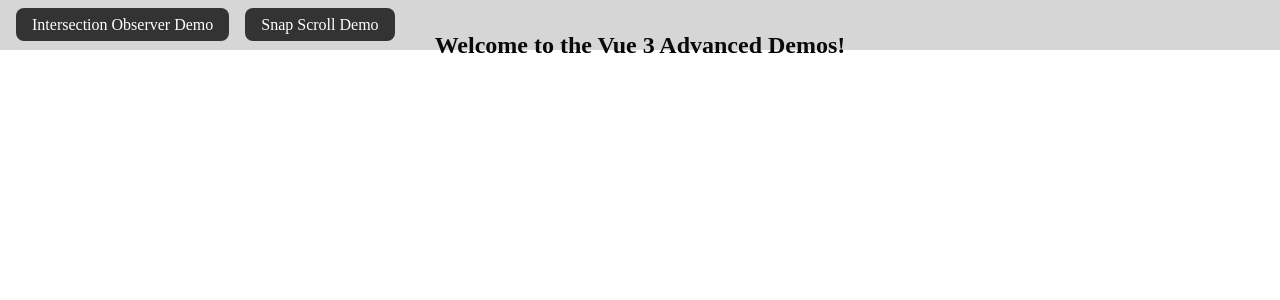
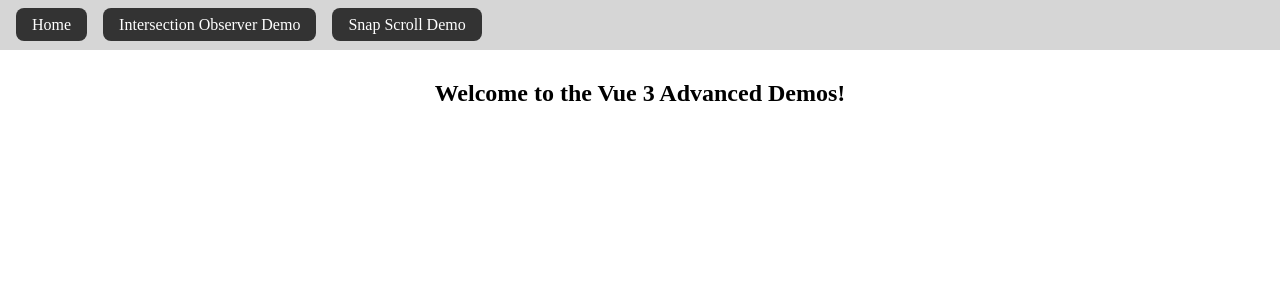
Before and after one commit to ngyvc/web5-vue-adv-demo, a Vue app in the folder vue-demo/: page / in a window 1280 px wide. Shown: the top 300 px of the page. Built offline with nearby package versions, Linux system fonts and the light colour scheme.

Commit message:
add home route

```diff
--- a/vue-demo/src/App.vue
+++ b/vue-demo/src/App.vue
@@ -6,6 +6,7 @@ import { RouterLink, RouterView } from 'vue-router'
   <section class="app">
     <nav>
       <ul>
+        <li><RouterLink to="/">Home</RouterLink></li>
         <li><RouterLink to="/inter-observer">Intersection Observer Demo</RouterLink></li>
         <li><RouterLink to="/snap-scroll">Snap Scroll Demo</RouterLink></li>
       </ul>
--- a/vue-demo/src/views/HomeView.vue
+++ b/vue-demo/src/views/HomeView.vue
@@ -12,7 +12,7 @@ const message = ref('Welcome to the Vue 3 Advanced Demos!')
 
 <style scoped>
 .home {
-  padding: 2rem;
+  padding-top: 5rem;
   text-align: center;
 }
 </style>
```
